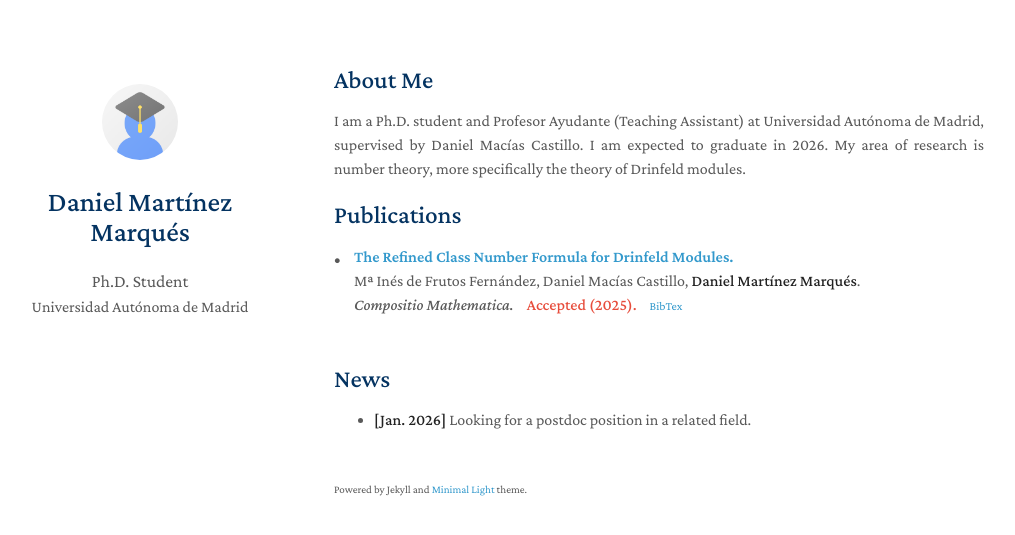
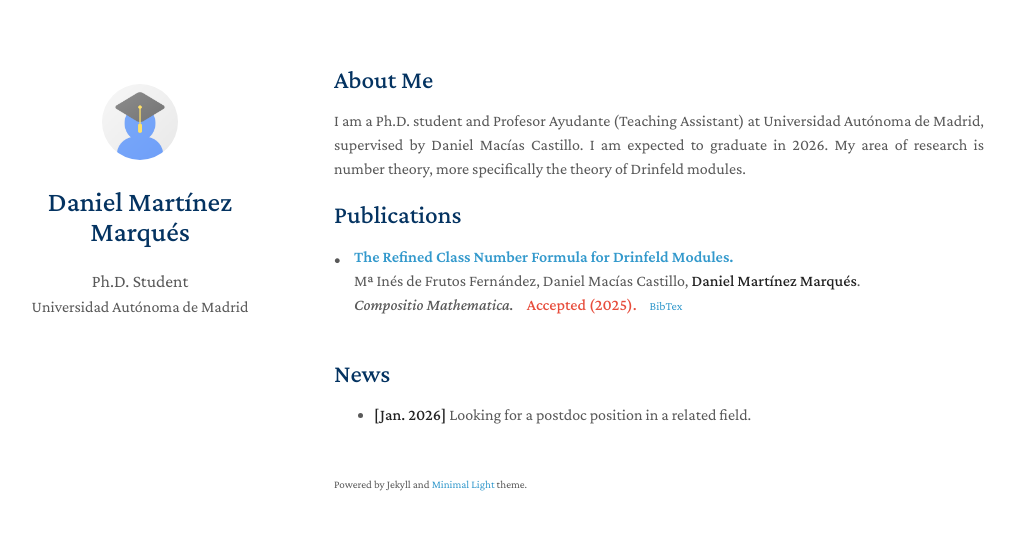
Before and after one commit to danielmrtnz/danielmrtnz.github.io, a Jekyll site: the page built from index.md, in a window 1280 px wide. Shown: the top 535 px of the page, without its empty margins (136-1151 px from the left). Built offline with Jekyll 4.4.1, drawn with Linux system fonts in a browser that asks for light colours; a style sheet for code colours, icons or effects is not loaded; our own code applies the rules of GitHub Pages for plain Markdown files.

Commit message:
Update publications.md

```diff
--- a/_includes/publications.md
+++ b/_includes/publications.md
@@ -5,7 +5,7 @@
 
 {% for link in site.data.publications.main %}
 
-<li style="margin-bottom: 10px; list-style: none; position: relative; padding-left: 15px;">
+<li style="margin-bottom: 5px; list-style: none; position: relative; padding-left: 15px;">
   <div style="position: absolute; left: 0; top: 0; padding-top: 2px;">•</div>
   <div style="padding-left: 5px;">
     <div class="title"><a href="{{ link.pdf }}">{{ link.title }}</a></div>
```
